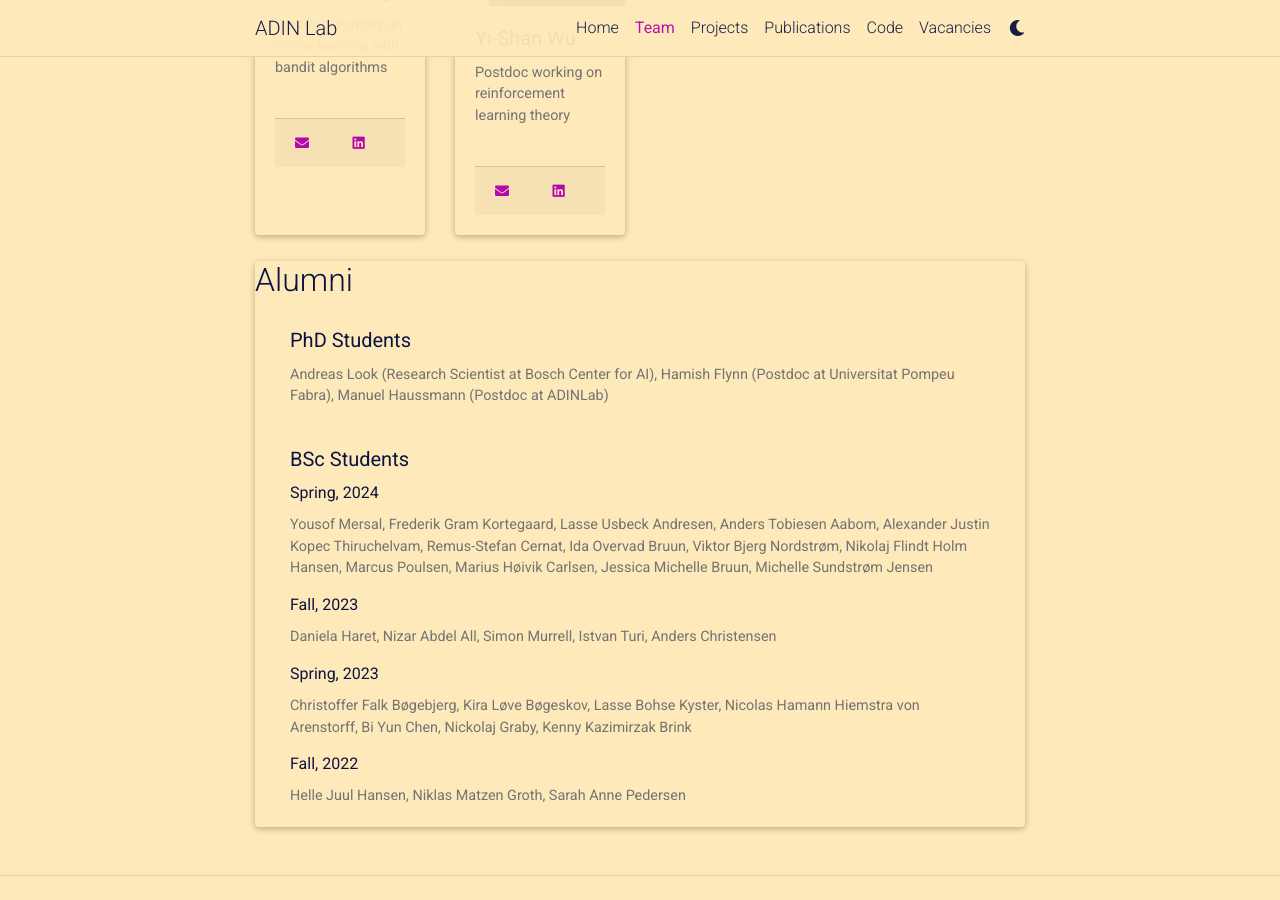
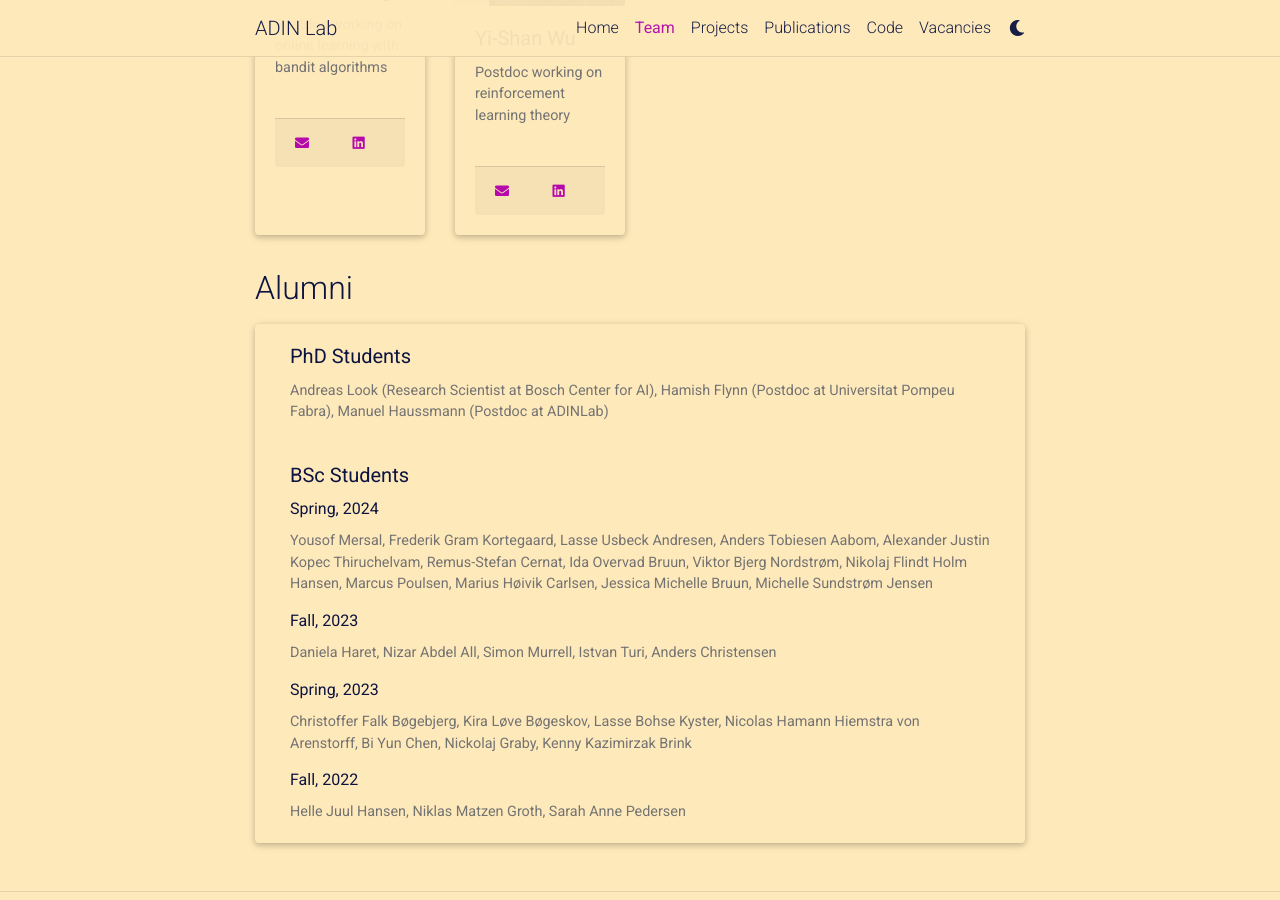
Before and after one commit to adinlab/adinlab.github.io, a Jekyll site: the page built from _pages/1_team.md, in a window 1280 px wide and 900 px high, scrolled down 1285 px. Built offline with Jekyll 4.4.1, drawn with Linux system fonts in a browser that asks for light colours; comment, search, counter and statistics services are not loaded; a style sheet for code colours, icons or effects is not loaded.

```diff
--- a/_pages/1_team.md
+++ b/_pages/1_team.md
@@ -64,10 +64,10 @@ nav: true
 
 
 {% if site.data.team.alumnis_msc %}
+    <br><h2 id="alumni">Alumni</h2>
     <p> </p>
     <div class="card hoverable">
         <div class="row no-gutters">
-            <br><h2 id="alumni">Alumni</h2>
             <div class="projects column">
                 {% include team/alumni_phd.html alumnis=site.data.team.alumni_phd %}
                 {% assign sorted= site.data.team.alumnis_msc %}
```
